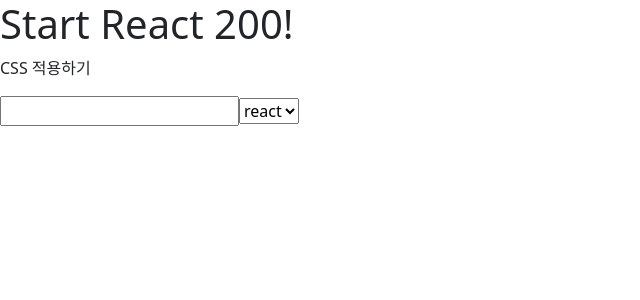
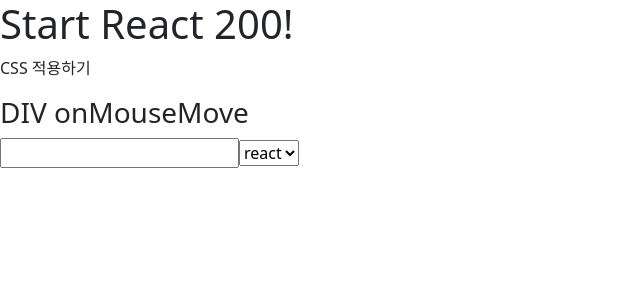
Before and after one commit to jihyean/React200, a React (Create React App) app in the folder client/: page / in a window 1280 px wide. Shown: the top 300 px of the page, without its empty margins (0-640 px from the left). Built offline with nearby package versions, Linux system fonts and the light colour scheme.

Commit message:
[068] mousemove 이벤트 사용하기(onMouseMove)

```diff
--- a/client/src/App.js
+++ b/client/src/App.js
@@ -1,6 +1,6 @@
 import React from 'react';
 import './App.css';
-import ReactChange from './PART3/R067_onChange'
+import ReactMouseMove from './PART3/R068_onMouseMove'
 import 'bootstrap/dist/css/bootstrap.css'
 
 function App() {
@@ -8,7 +8,7 @@
     <div>
       <h1>Start React 200!</h1>
       <p>CSS 적용하기</p>
-      <ReactChange />
+      <ReactMouseMove />
     </div>
   );
 }
--- /dev/null
+++ b/client/src/PART3/R068_onMouseMove.js
@@ -0,0 +1,24 @@
+import React, { Component } from 'react';
+
+class R068_onMouseMove extends Component {
+  MouseMove(tag) {
+    console.log('TAG : '+tag);
+  }
+
+  render() {
+    return (
+      <>
+        <div onMouseMove={e => this.MouseMove("div")}>
+          <h3>DIV onMouseMove</h3>
+        </div>
+        <input type="text" onMouseMove={e => this.MouseMove("input")}/>
+        <select onMouseMove={e => this.MouseMove("select")}>
+            <option value="react">react</option>
+            <option value="200">200</option>
+        </select>
+      </>
+    )
+  }
+}
+
+export default R068_onMouseMove;
```
